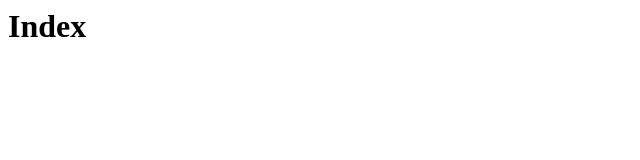
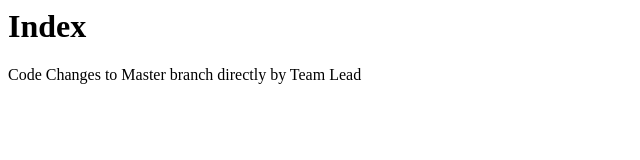
Before and after one commit to Likhithashree-MK3/Testing-Repo, a plain HTML site: page index.html in a window 1280 px wide. Shown: the whole page, without its empty margins (0-640 px from the left). Drawn offline with Linux system fonts and the light colour scheme.

Commit message:
Update index.html

```diff
--- a/index.html
+++ b/index.html
@@ -6,5 +6,6 @@
 </head>
 <body>
     <h1>Index</h1>
+    <p>Code Changes to Master branch directly by Team Lead</p>
 </body>
 </html>
```
